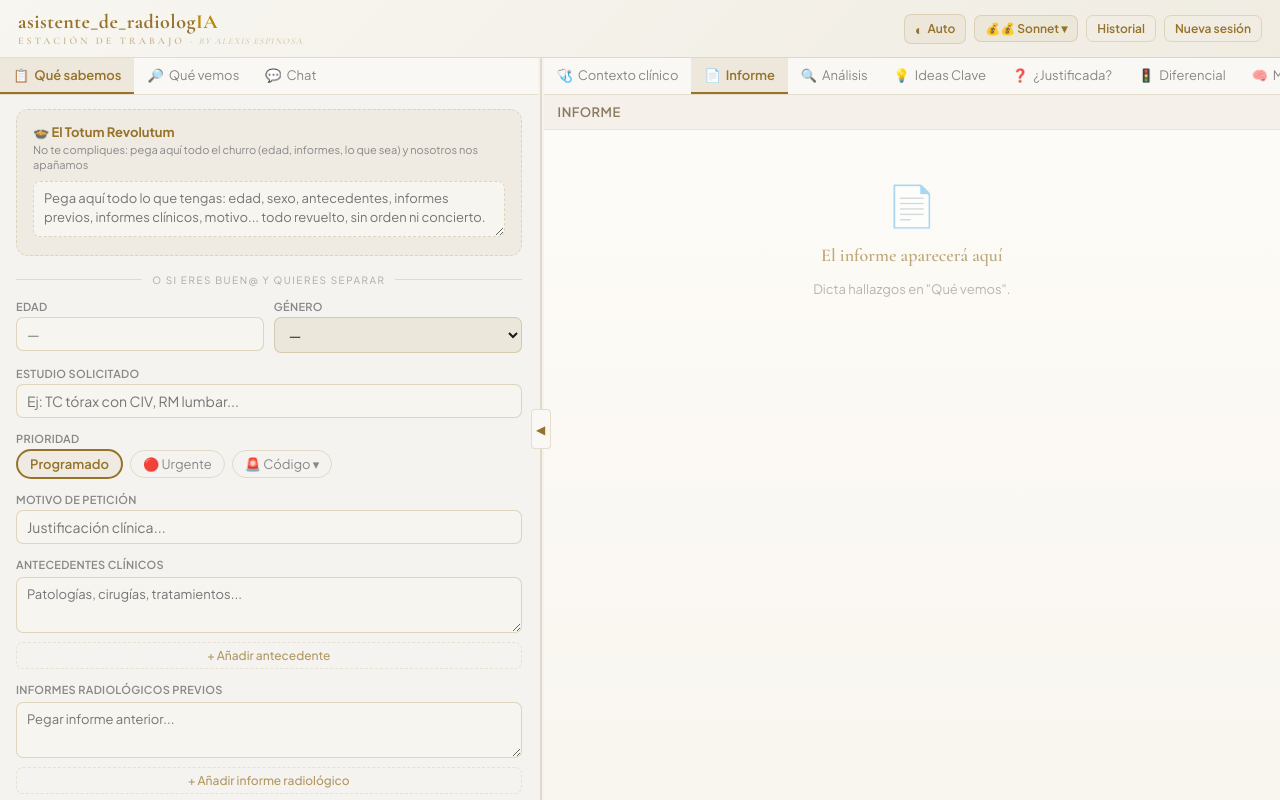
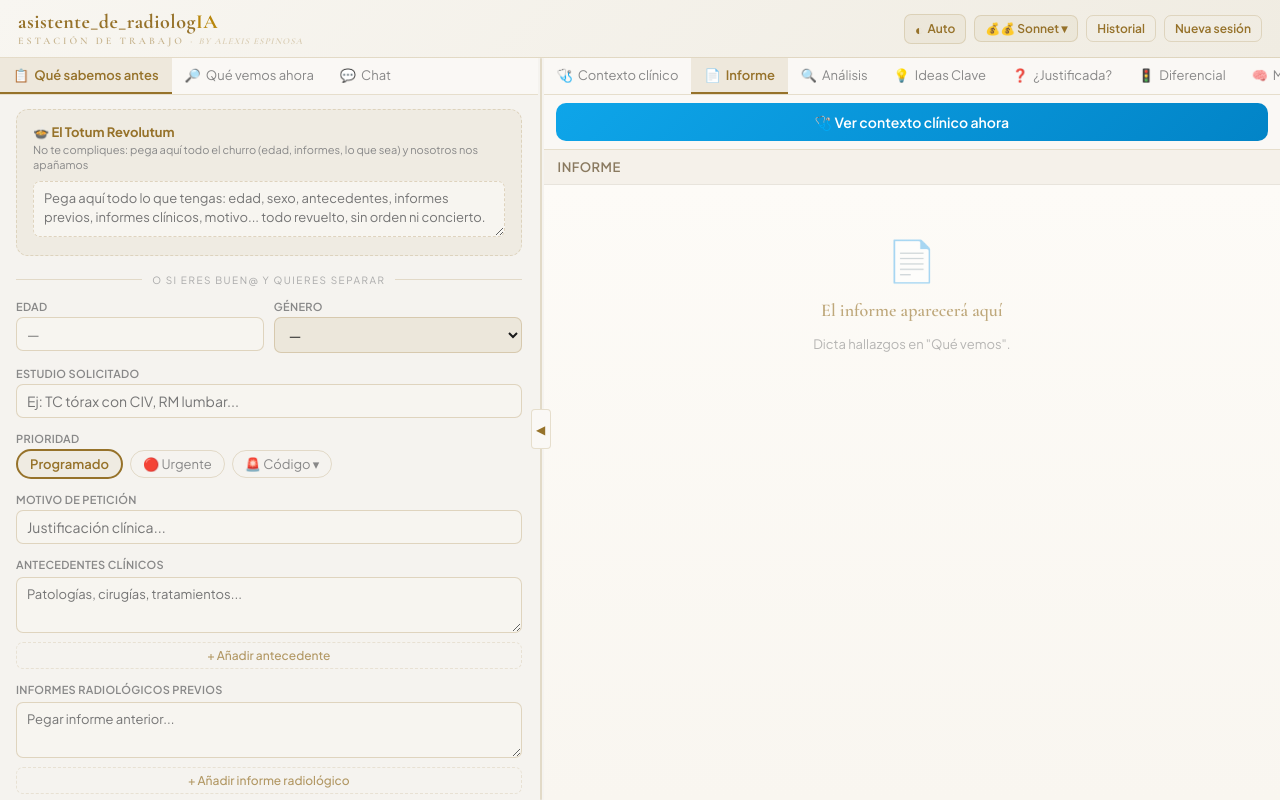
Before and after one commit to AlexiAEPx/asistente_de_radiologIA, a Next.js app: page / in a window 1280 px wide. Built offline with nearby package versions, Linux system fonts and the light colour scheme.

Commit message:
Hacer manual la generación de contexto clínico y ajustar etiquetas

```diff
--- a/app/page.js
+++ b/app/page.js
@@ -732,6 +732,7 @@ export default function Page() {
   const [ldDiffDiag, setLdDiffDiag] = useState(false);
   const [mindMap, setMindMap] = useState("");
   const [ldMindMap, setLdMindMap] = useState(false);
+  const [clinicalContext, setClinicalContext] = useState("");
   const [copied, setCopied] = useState("");
   const [err, setErr] = useState("");
   const [showMP, setShowMP] = useState(false);
@@ -740,8 +741,6 @@ export default function Page() {
   const [spending, setSpending] = useState({ totalCost: 0, inputTokens: 0, outputTokens: 0, calls: 0 });
   const [history, setHistory] = useState([]);
   const [showHistory, setShowHistory] = useState(false);
-
-  const clinicalContext = useMemo(() => buildClinicalContextHtml(ctx, fMsgs, cMsgs), [ctx, fMsgs, cMsgs]);
 
   // Load history from localStorage on mount
   useEffect(() => {
@@ -919,10 +918,14 @@ export default function Page() {
     try { setMindMap(clean(await callAPI(MIND_MAP_SYS(ctx, report, analysis), [{ role: "user", content: "Genera un mapa mental visual completo de este caso radiológico." }]))); }
     catch (e) { setErr("Error mapa mental: " + e.message); } setLdMindMap(false);
   };
+  const genClinicalContext = () => {
+    setClinicalContext(buildClinicalContextHtml(ctx, fMsgs, cMsgs));
+    setRTab("clinicalContext");
+  };
 
   const cpText = async () => { if (!report) return; const d = document.createElement("div"); d.innerHTML = report; await navigator.clipboard.writeText(d.innerText || d.textContent); setCopied("t"); setTimeout(() => setCopied(""), 2500); };
   const cpHtml = async () => { if (!report) return; try { await navigator.clipboard.write([new ClipboardItem({ "text/html": new Blob([report], { type: "text/html" }), "text/plain": new Blob([report], { type: "text/plain" }) })]); } catch { await navigator.clipboard.writeText(report); } setCopied("h"); setTimeout(() => setCopied(""), 2500); };
-  const clearAll = () => { setCtx(emptyCtx); setFMsgs([]); setCMsgs([]); setReport(""); setAnalysis(""); setKeyIdeas(""); setJustification(""); setDiffDiag(""); setMindMap(""); setFInput(""); setCInput(""); setErr(""); setCtxSnap(""); setLTab("context"); setRTab("report"); setShowCodeDrop(false); setSpending({ totalCost: 0, inputTokens: 0, outputTokens: 0, calls: 0 }); };
+  const clearAll = () => { setCtx(emptyCtx); setFMsgs([]); setCMsgs([]); setReport(""); setAnalysis(""); setKeyIdeas(""); setJustification(""); setDiffDiag(""); setMindMap(""); setClinicalContext(""); setFInput(""); setCInput(""); setErr(""); setCtxSnap(""); setLTab("context"); setRTab("report"); setShowCodeDrop(false); setSpending({ totalCost: 0, inputTokens: 0, outputTokens: 0, calls: 0 }); };
   const hk = (e, fn) => { if (e.key === "Enter" && !e.shiftKey) { e.preventDefault(); fn(); } };
   const sm = MODELS.find(m => m.id === model);
   const S = {
@@ -1121,8 +1124,8 @@ export default function Page() {
       <div ref={mainRef} style={S.main}>
         <div style={S.lp}>
           <div data-tabbar="" style={S.tb}>
-            <Tab active={lTab === "context"} icon="📋" label="Qué sabemos" onClick={() => setLTab("context")} P={P} compact={isMobile} />
-            <Tab active={lTab === "findings"} icon="🔎" label="Qué vemos" badge={!!report && lTab !== "findings"} onClick={() => setLTab("findings")} P={P} compact={isMobile} />
+            <Tab active={lTab === "context"} icon="📋" label="Qué sabemos antes" onClick={() => setLTab("context")} P={P} compact={isMobile} />
+            <Tab active={lTab === "findings"} icon="🔎" label="Qué vemos ahora" badge={!!report && lTab !== "findings"} onClick={() => setLTab("findings")} P={P} compact={isMobile} />
             <Tab active={lTab === "chat"} icon="💬" label="Chat" badge={cMsgs.length > 0 && lTab !== "chat"} onClick={() => setLTab("chat")} P={P} compact={isMobile} />
           </div>
           {lTab === "context" ? (
@@ -1223,12 +1226,18 @@ export default function Page() {
             <Tab active={rTab === "mindMap"} icon="🧠" label="Mapa Mental" badge={!!mindMap && rTab !== "mindMap"} onClick={() => setRTab("mindMap")} P={P} compact={isMobile} />
           </div>
 
+          <div style={{ ...S.ia, padding: "8px 12px", borderBottom: "1px solid " + P.goldBorder, borderTop: "none" }}>
+            <button onClick={genClinicalContext} style={{ ...S.aBtn, width: "100%", padding: "10px 14px", fontSize: 14, background: "linear-gradient(135deg,#0ea5e9,#0284c7)" }}>
+              🩺 Ver contexto clínico ahora
+            </button>
+          </div>
+
           {rTab === "clinicalContext" && <div style={{ display: "flex", flexDirection: "column", flex: 1, minHeight: 0 }}>
             <div style={{ ...S.rh, background: P.chatHeader, borderColor: P.chatHeaderBorder }}><span style={{ ...S.rt, color: P.chatTitleColor }}>Contexto clínico</span></div>
             <div style={{ ...S.rc, background: P.chatPanelBg }}>
               {clinicalContext
                 ? <div dangerouslySetInnerHTML={{ __html: clinicalContext }} />
-                : <div style={S.ph}><div style={S.phI}>🩺</div><div style={{ ...S.phT, color: P.chatTitleColor }}>Contexto clínico pendiente</div><div style={S.phD}>Cuando aportes datos del paciente, aquí verás un resumen en formato esquemático y otra versión en prosa.</div></div>}
+                : <div style={S.ph}><div style={S.phI}>🩺</div><div style={{ ...S.phT, color: P.chatTitleColor }}>Contexto clínico bajo demanda</div><div style={S.phD}>Cuando hayas rellenado los campos, pulsa "Ver contexto clínico ahora" para generarlo.</div></div>}
             </div>
           </div>}
 
```
